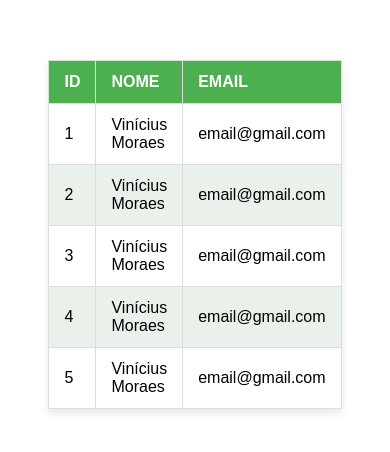
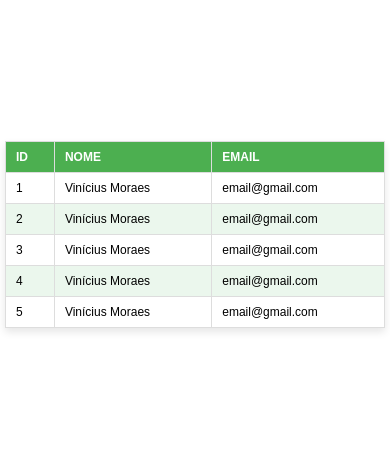
Before and after one commit to vximoraes/tabela-de-usuarios, a plain HTML site: page index.html in a window 390 px wide. Shown: the part 188-640 px from the top of the page. Drawn offline with Linux system fonts and the light colour scheme.

Commit message:
refactor CSS styles for user table layout and responsiveness

```diff
--- a/assets/css/style.css
+++ b/assets/css/style.css
@@ -4,14 +4,16 @@ body {
     align-items: center;
     height: 100vh;
     margin: 0;
+    padding: 0 10px;
+    box-sizing: border-box;
 }
 
 .tabela {
-    width: 40%;
+    width: 100%;
+    max-width: 600px;
     margin: 20px auto;
     border-collapse: collapse;
     font-family: Arial, sans-serif;
-    font-size: 16px;
     text-align: left;
     box-shadow: 0 4px 8px rgba(0, 0, 0, 0.1);
     transition: 600ms;
@@ -35,9 +37,23 @@ body {
 }
 
 .tabela tr:nth-child(odd) {
-    background-color: #e9f1ea;
+    background-color: #ebf7ed;
 }
 
 .tabela tr:hover {
     background-color: #daf0db;
 }
+
+@media screen and (max-width: 600px) {
+    body {
+        padding: 0 5px;
+    }
+
+    .tabela {
+        font-size: 12px;
+    }
+
+    .tabela th, .tabela td {
+        padding: 8px 10px;
+    }
+}
```
